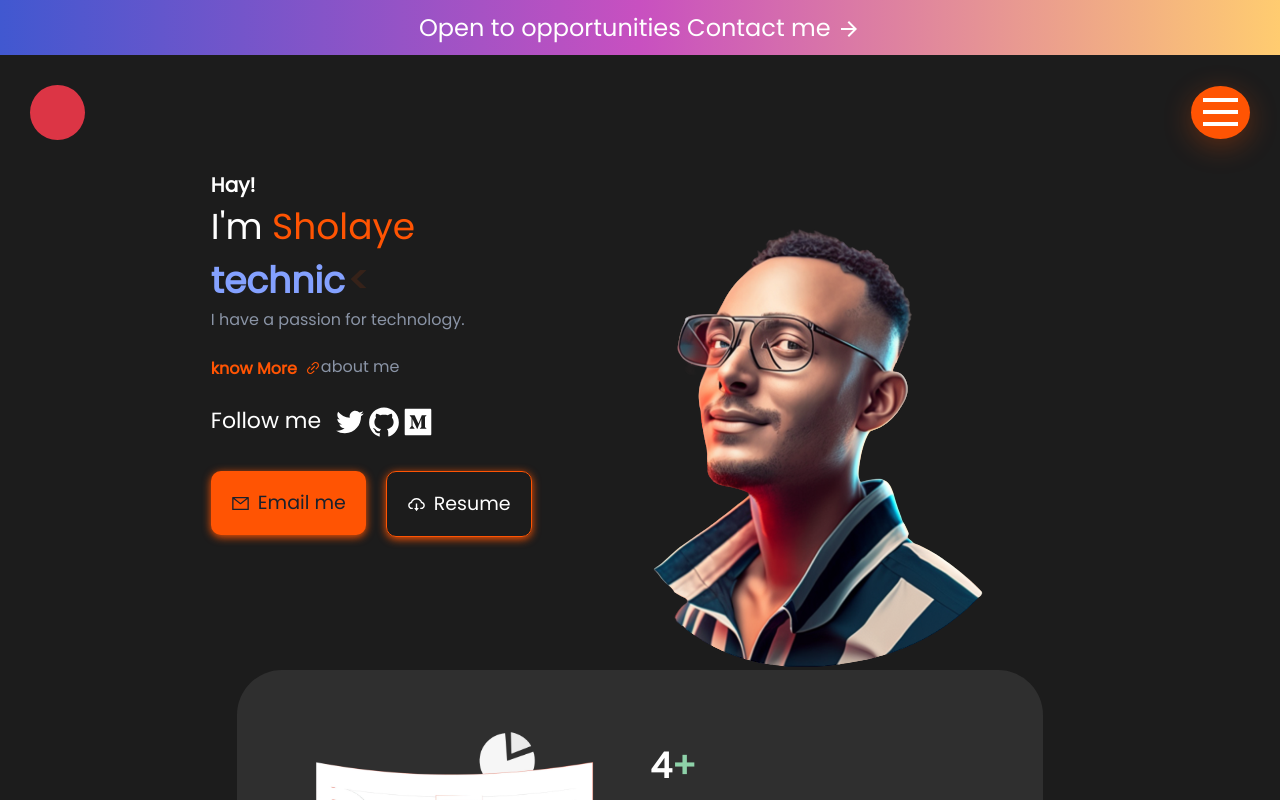
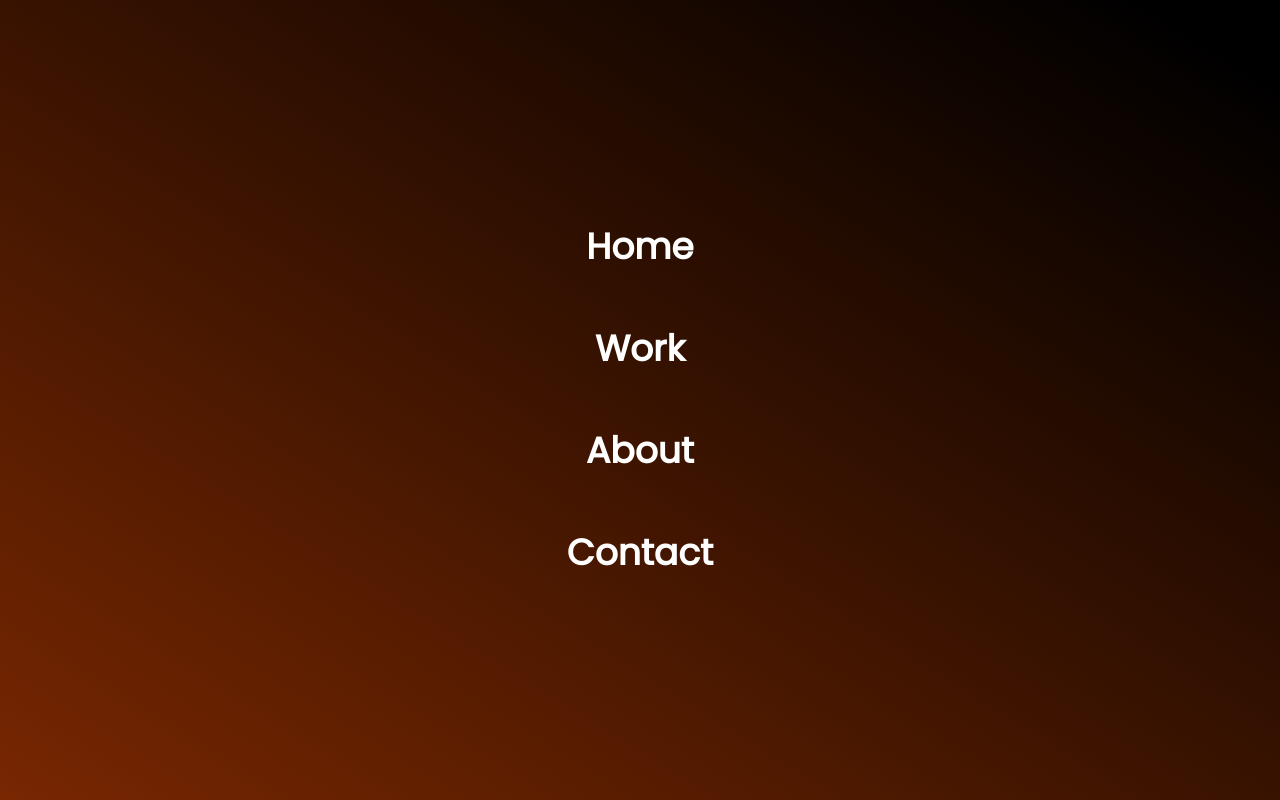
Before and after one commit to novertech411/portfolio-1.1, a React (Create React App) app: page / in a window 1280 px wide. Shown: the top 800 px of the page. Built offline with nearby package versions, Linux system fonts and the light colour scheme.

Commit message:
navbar all most done

```diff
--- a/src/App.js
+++ b/src/App.js
@@ -1,5 +1,6 @@
 import About from "./pages/Aboutme";
 import Home from "./pages/Home";
+import Work from"./pages/Work"
 import Contact from "./pages/Contact";
 import { Route, Routes } from "react-router-dom";
 import RootLayout from "./layouts/RootLayout";
@@ -15,6 +16,7 @@ function App() {
         <Route path="/" element={<RootLayout />}>
           <Route index element={<Home />} />
           <Route path="about" element={<About/>} />
+          <Route path="work" element={<Work/>} />
           <Route path="contact" element={<Contact />} />
         </Route>
       </Routes>
--- a/src/components/Navbar.js
+++ b/src/components/Navbar.js
@@ -1,25 +1,89 @@
-import { Box, Flex, Spacer, Text, Avatar } from "@chakra-ui/react";
+import {
+  Box,
+  Flex,
+  Spacer,
+  Text,
+  Avatar,
+  Show,
+  Hide,
+  HStack,
+  Circle,
+  Stack,
+} from "@chakra-ui/react";
+import { NavLink } from "react-router-dom";
 
 import Hamburger from "./hamburger/Hamburger";
 
 export default function Navbar() {
   return (
-    <Flex p="30px">
+    <Box>
+      <Flex p="30px" px="5%">
         <Box
-        display="flex"
           bg="#dc3545"
           fontSize="20px"
           justifyContent="center"
           alignItems="center"
-        boxSize="55px"
+          boxSize="40px"
           borderRadius="50%"
+        ></Box>
+        <Spacer />
 
+        <Show above="md">
+          <HStack spacing={6} mr="40px">
+            <NavLink to="/">
+              <Text as="b" color="brand.100">
+                Home
+              </Text>
+            </NavLink>
+            <NavLink to="/work">
+              <Text _hover={{ color: "brand.100" }} as="b" color="WhiteAlpha">
+                Work
+              </Text>
+            </NavLink>
+
+            <NavLink to="/about">
+              {" "}
+              <Text _hover={{ color: "brand.100" }} as="b" color="WhiteAlpha">
+                About me
+              </Text>{" "}
+            </NavLink>
+            <NavLink to="/contact">
+              {" "}
+              <Text _hover={{ color: "brand.100" }} as="b" color="WhiteAlpha">
+                Contact
+              </Text>{" "}
+            </NavLink>
+          </HStack>
+        </Show>
+        <Show below="md">
+          {" "}
+          <Box pos="fixed" right="10" zIndex={2}>
+            {" "}
+            <Circle p="11" bg="brand.100">
+              {" "}
+              <Hamburger />{" "}
+            </Circle>{" "}
+          </Box>{" "}
+        </Show>
+      </Flex>
+
+      <Flex pos="fixed"  bgGradient='linear( to-bl  , #000000 5% , #782701 )'
+      w="100%"
+      h="100%"
+    zIndex={1}
+      top="0"
+      left="0"
+      flexDirection="column"
       >
+
+        <Stack  textAlign="center" spacing={12}  fontSize="4xl"  margin="auto">
+ <NavLink to="/"> <Text as="b" color="white"> Home </Text></NavLink>
+ <NavLink to="/"> <Text as="b" color="white"> Work </Text></NavLink>
+ <NavLink to="/"> <Text as="b" color="white"> About </Text></NavLink>
+ <NavLink to="/"> <Text as="b" color="white"> Contact </Text></NavLink>
+            </Stack>
+      </Flex>
     </Box>
-      <Spacer />
-      <Box p="3" m="auto" bg="brand.100" borderRadius="50%" boxShadow="0 7px 29px 0  rgb(255 84 3 / 30%)">
-        <Hamburger />
-      </Box>
-    </Flex>
   );
 }
+//  boxShadow="0 7px 29px 0  rgb(255 84 3 / 30%)"
--- a/src/components/hamburger/hamburger.css
+++ b/src/components/hamburger/hamburger.css
@@ -24,7 +24,7 @@
     position: absolute;
     left: 0;
     width: 100%;
-    height: 4px;
+    height: 3px;
     background-color: #fff;
   }
 
--- a/src/layouts/RootLayout.js
+++ b/src/layouts/RootLayout.js
@@ -1,5 +1,5 @@
-import { Box , Icon, Text} from "@chakra-ui/react";
-import { Link, Outlet } from "react-router-dom";
+import { Box , Flex, Icon, Text} from "@chakra-ui/react";
+import {  NavLink, Outlet } from "react-router-dom";
 import Navbar from "../components/Navbar";
 import { ArrowForwardIcon } from '@chakra-ui/icons'
 import "../layouts/RootLayout.css"
@@ -7,11 +7,16 @@ import Footersection from "../components/Footersection";
 export default function RootLayout() {
   return (
     <Box bg="dark.100"  color="white"  minHeight= "100vh" className="layout" >
-      <Box>
-       <Text fontSize="2xl" align="center" p="0.6rem" bgGradient='linear(to-r, #4158d0, #c850c0 , #ffcc70)'>Open to opportunities<Link  to='/contact' as='u'> Contact me</Link> <Icon as={ArrowForwardIcon} /> </Text>
-      </Box>
+      <Flex fontSize="1xl" justifyContent="center" p="0.6rem" bgGradient='linear(to-r, #4158d0, #c850c0 , #ffcc70)'>
+       <Text  >Open to opportunities  </Text>
+       <NavLink  to='/contact' as='u'>  &nbsp;<Text as="u">Contact me  </Text> &nbsp;</NavLink>
+       <Icon as={ArrowForwardIcon} />
+      </Flex>
+
+
       <Navbar />
       <Outlet />
+
       <Footersection />
     </Box>
   );
--- a/src/pages/Home.js
+++ b/src/pages/Home.js
@@ -13,6 +13,7 @@ import {
   Flex,
   Grid,
   GridItem,
+  IconButton,
   Image,
   Stack,
   Text,
@@ -27,23 +28,19 @@ import { NavLink } from "react-router-dom";
 export default function Home() {
   return (
     <Box>
+      <Box width={{ base: "95%", md: "80%", xl: "80%" }} mx="auto">
+        <Flex flexDirection={{ base: "column", md: "row" }}    justifyContent="space-between">
 
-      <Box  width={{base:'95%', md:'90%' , xl: '70%' }} margin="auto" >
-      <Flex   flexDirection={{base:'column' , md:'row'}} justifyContent='space-around'    >
-
-        <Box
-
-         textAlign={{base:"center", md:"left"}}
-        >
+          <Box textAlign={{ base: "center", md: "left" }}    ml={{md:'2rem' , xl:'2rem'}} py='1rem'>
             <Text as="b" fontSize="xl">
               Hay!
             </Text>
-          <Text fontSize="4xl">
+            <Text fontSize="5xl">
               I'm <span style={{ color: "#ff5403" }}>Sholaye</span>
             </Text>
             <Box
               as="b"
-            fontSize="4xl"
+              fontSize="3xl"
               color="brand.300"
               justifyContent="center
           "
@@ -62,61 +59,56 @@ export default function Home() {
             <Box fontSize="1xl" color="brand.200">
               I have a passion for technology.
             </Box>
-          <Box
+            <Box my="3" color="brand.200" flexDirection="row">
+              <NavLink  to=''>
+                <Button
+                  fontSize="1xl"
+                  variant="unstyled"
+                  p="0"
+                  _hover={{color:'#b53b02'}}
+                  color="brand.100"
+                  rightIcon={<AiOutlineLink />}>
+                know More
+                </Button>
+              </NavLink>
+              &nbsp;about me
+            </Box>
+            <Flex fontSize="18" justifyContent={{ base: "center", md: "left" }}>
+              <Box  my="auto" >  Follow me &nbsp; </Box>
 
-            my="4"
-            color="brand.200"
-
-            flexDirection="row"
-          >
-           <NavLink><Button  fontSize="1xl" bg="none" p="0" color="brand.100" rightIcon={< AiOutlineLink />}>know More</Button></NavLink>
-           about me
-          </Box>
-          <Flex fontSize="22" justifyContent={{base:"center", md:"left"}}>
-
-            Follow me &nbsp;
-            <Flex mt="1px" fontSize={34}>
-
-              <a style={{ hover: { color: "#0d6efd" } }}>
-                <AiOutlineTwitter />
-              </a>
-              <a>
-
-                <AiFillGithub />
-              </a>{" "}
-              <a>
-                {" "}
-                <AiFillMediumSquare />
-              </a>
-            </Flex>{" "}
+              <Flex >
+                <NavLink><IconButton variant="unstyled"   fontSize={30} _hover={{color:'#26a7de'}} icon={ <AiOutlineTwitter /> }/> </NavLink>
+                <NavLink><IconButton variant="unstyled"   fontSize={30} _hover={{color:'#6c757d'}} icon={  <AiFillGithub /> }/> </NavLink>
+                <NavLink><IconButton variant="unstyled"   fontSize={30} _hover={{color:'#6c757d'}} icon={  <AiFillMediumSquare /> }/> </NavLink>
+                </Flex>
             </Flex>
 
-          <Flex
+            <Stack
               my={8}
               direction="row"
-            gap={5}
-            justifyContent={{base:"center", md:"left"}}
+              spacing={7}
+              justifyContent={{base: "center", md: "left"}}
             >
-            <Button
-              fontSize="19"
+<NavLink>  <Button
+                fontSize="17"
                 boxShadow="rgb(255 84 3) 0px 2px 8px 0px;"
                 bg="brand.100"
                 borderRadius={10}
-              py={8}
-              px={5}
+                py={7}
+                px={4}
                 fontWeight="light"
                 _hover={{ background: "brand.100" }}
-              leftIcon={ <AiOutlineMail />}
+                leftIcon={<AiOutlineMail />}
               >
-
                 Email me
-            </Button>
+              </Button>  </NavLink>
+<NavLink>
 <Button
-              fontSize="19"
+                fontSize="17"
                 boxShadow="rgb(255 84 3) 0px 2px 8px 0px;"
                 colorScheme="brand.100"
-              py={8}
-              px={5}
+                py={7}
+                px={4}
                 border="1px"
                 borderRadius={10}
                 _hover={{ background: "brand.100" }}
@@ -126,12 +118,13 @@ export default function Home() {
               >
                 Resume
               </Button>
-          </Flex>
+</NavLink>
+
+
+            </Stack>
           </Box>
-        <Box   >
-          <Box >
-            <Image width={{base:'80%', md:'80%' , xl: '100%' }}   margin="auto" src={avater} />
-          </Box>
+          <Box pb='3rem' >
+              <Image ml={{ }} m={{base:'auto', md:'left' , xl:'auto'}}  width={{ base: "80%", md: "80%", xl: "90%" }} src={avater} />
             </Box>
         </Flex>
         <Herosection />
@@ -146,3 +139,14 @@ const heroLink = {
   display: "flex",
   cursor: "pointer",
 };
+// //  <a style={{ hover: { color: "#0d6efd" } }}>
+// <AiOutlineTwitter />
+// </a>
+// <a>
+
+//   <AiFillGithub />
+// </a>{" "}
+// <a>
+//   {" "}
+//   <AiFillMediumSquare />
+// </a>
--- /dev/null
+++ b/src/pages/Work.js
@@ -0,0 +1,7 @@
+import React from 'react'
+
+export default function Work() {
+  return (
+    <div>Work</div>
+  )
+}
```
Lines whose indentation alone changed are shown as unchanged.
